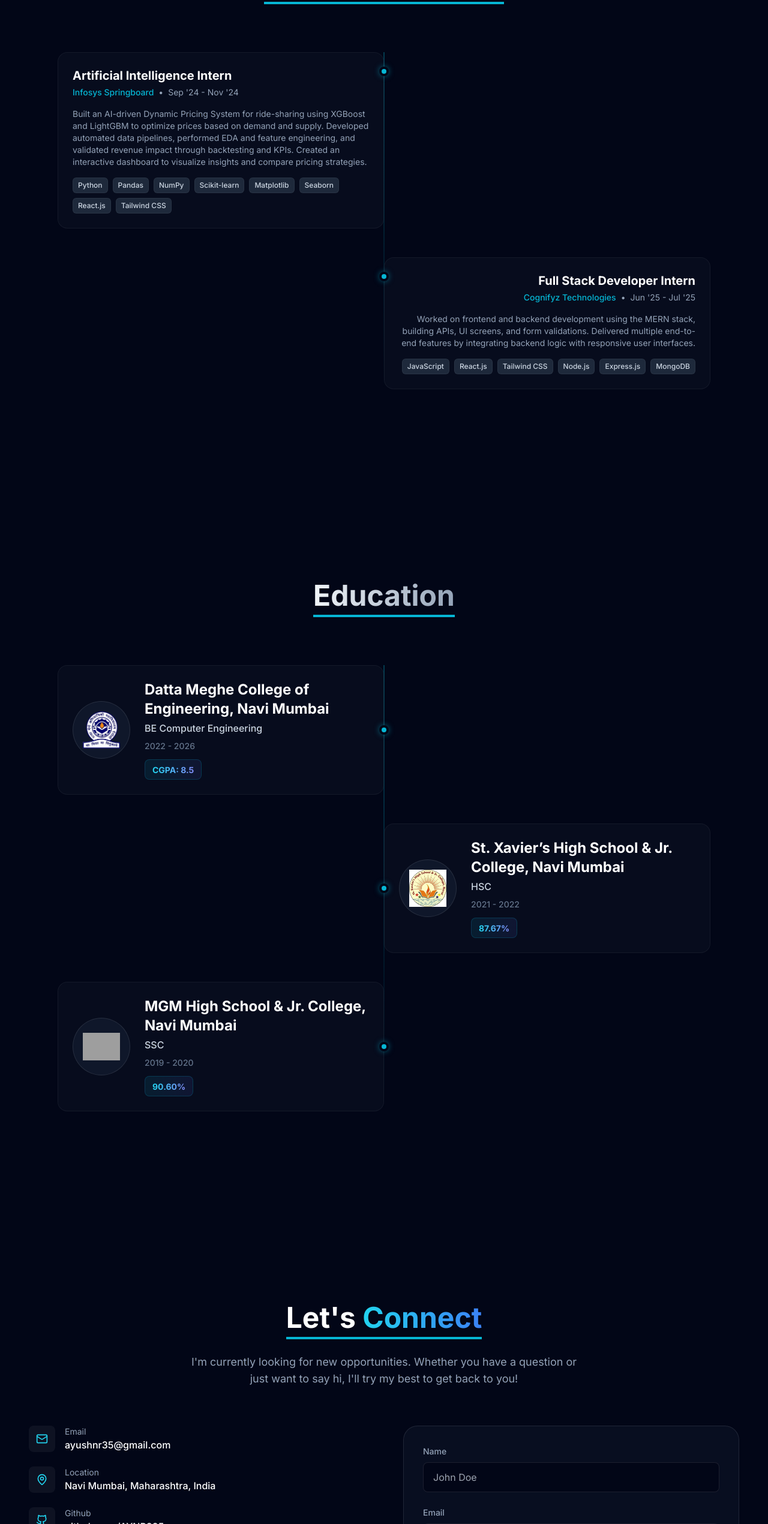
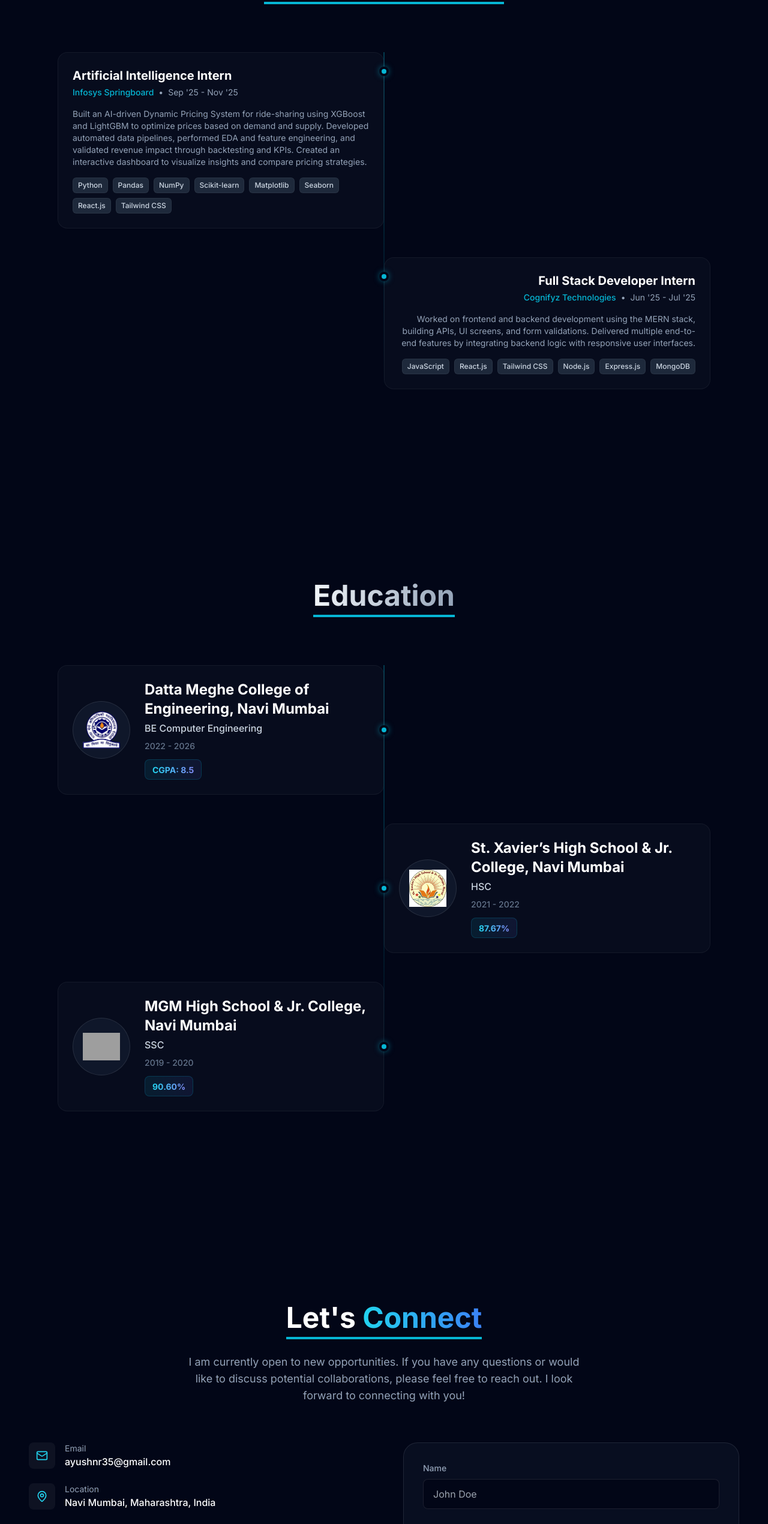
Before and after one commit to AYNR325/My-Portfolio, a React (Vite) app: page / in a window 1280 px wide. Shown: the part 3897-6438 px from the top of the page at 60% size. Built offline with nearby package versions, Linux system fonts and the light colour scheme; grey boxes are pictures that could not be loaded.

Commit message:
update the content

```diff
--- a/src/components/Contact.jsx
+++ b/src/components/Contact.jsx
@@ -88,7 +88,7 @@
                         Let's <span className="text-gradient">Connect</span>
                     </motion.h2>
                     <p className="text-slate-400 text-lg max-w-2xl mx-auto">
-                        I'm currently looking for new opportunities. Whether you have a question or just want to say hi, I'll try my best to get back to you!
+                        I am currently open to new opportunities. If you have any questions or would like to discuss potential collaborations, please feel free to reach out. I look forward to connecting with you!
                     </p>
                 </div>
 
--- a/src/components/Experience.jsx
+++ b/src/components/Experience.jsx
@@ -46,7 +46,7 @@
         {
             role: "Artificial Intelligence Intern",
             company: "Infosys Springboard",
-            duration: "Sep '24 - Nov '24",
+            duration: "Sep '25 - Nov '25",
             description: "Built an AI-driven Dynamic Pricing System for ride-sharing using XGBoost and LightGBM to optimize prices based on demand and supply. Developed automated data pipelines, performed EDA and feature engineering, and validated revenue impact through backtesting and KPIs. Created an interactive dashboard to visualize insights and compare pricing strategies.",
             techStack: ["Python", "Pandas", "NumPy", "Scikit-learn", "Matplotlib", "Seaborn", "React.js", "Tailwind CSS"],
             delay: 0.1
```
